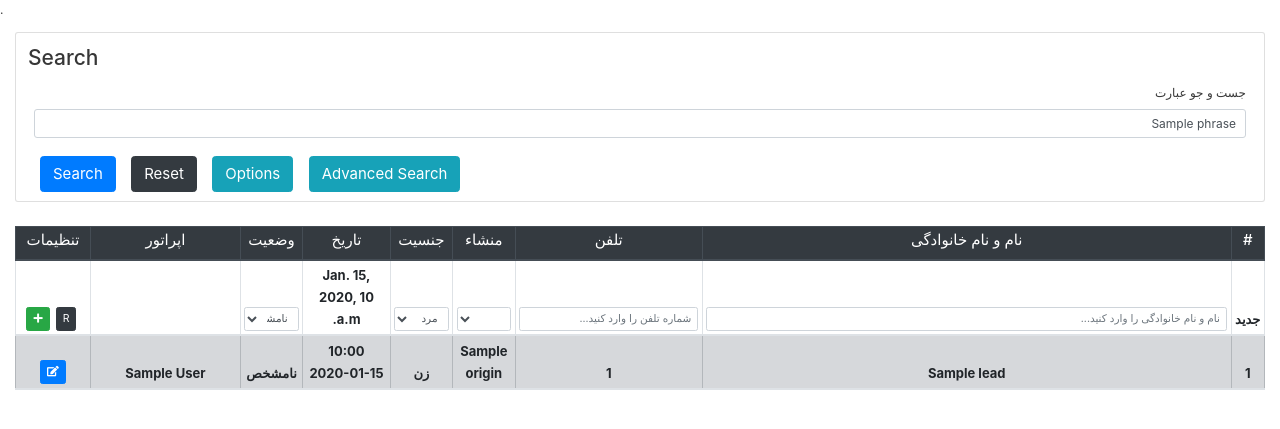
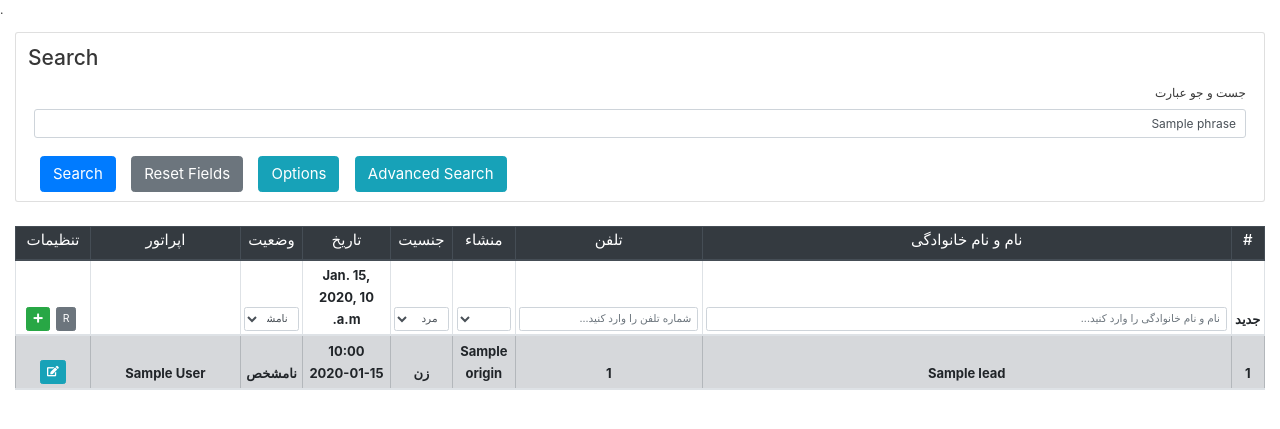
Before and after one commit to zahed-zibaee/academyfarda_landing_page1, a Django app: template templates/leads/export/export.html in a window 1280 px wide. Shown: the top 429 px of the page. Run offline with Django 3.2, Linux system fonts and the light colour scheme; the template is opened without the code that fills it: most values are stand-ins (such as "Sample title", 1, 10 or a date in 2020); lists and menus that the app fills with data are empty; some libraries are stand-ins or nearby versions.

Commit message:
button color export

```diff
--- a/templates/leads/export/export.html
+++ b/templates/leads/export/export.html
@@ -106,7 +106,7 @@
                     <div class="text-left px-3 py-1">
                         <button class="btn btn-info btn-lg mx-2" id="togglecard" type="button">Advanced Search</button>
                         <button class="btn btn-info btn-lg mx-2" id="togglecard2" type="button">Options</button>
-                        <button class="btn btn-dark btn-lg mx-2 " id="clear_value_search" type="button">Reset</button>
+                        <button class="btn btn-secondary btn-lg mx-2 " id="clear_value_search" type="button">Reset Fields</button>
                         <button class="btn btn-primary btn-lg mx-2" type="submit">Search</button>
                     </div>
             </form>
@@ -183,7 +183,7 @@
                         {{ request.user.first_name }} {{ request.user.last_name }}
                     </th>
                     <th class="d-print-none">
-                        <button class="btn btn-dark btn-sm mx-1" type="Reset" value="Reset">
+                        <button class="btn btn-secondary btn-sm mx-1" type="Reset" value="Reset">
                             <span class="bolder">R</span>
                         </button>
                         <button type="submit" class="btn btn-success btn-sm ">
@@ -260,7 +260,7 @@
                 {% endif %} {# lead.operator #}
                 <th class="d-print-none">
                     <div class="form-row justify-content-center">
-                    <button type="button" class="btn btn-primary btn-sm edit edit{{ lead.id }}" data-id="{{ lead.id }}"  value="delete"  >
+                    <button type="button" class="btn btn-info btn-sm edit edit{{ lead.id }}" data-id="{{ lead.id }}"  value="delete"  >
                         <i class="fas fa-edit"></i>
                     </button>
                 </th>
@@ -323,7 +323,7 @@
                         <button type="button" class="btn btn-dark btn-sm mx-1 times" data-id="{{ lead.id }}">
                             <i class="fa fa-times" ></i>
                         </button>
-                        <button type="submit" class="btn btn-info btn-sm mx-1" name="submit" value="edit">
+                        <button type="submit" class="btn btn-primary btn-sm mx-1" name="submit" value="edit">
                             <i class="fa fa-check" ></i>
                         </button>
                         {% if request.user.is_superuser %} {# superuser permition #}
@@ -378,10 +378,10 @@
                         <input name="text" type="text" class="form-control form-control-sm" value="{{ lead.question }}">
                     </td>
                     <td colspan="1">
-                        <button class="btn btn-dark btn-sm mx-1" type="Reset" value="Reset">
+                        <button class="btn btn-secondary btn-sm mx-1" type="Reset" value="Reset">
                             <span class="bolder">R</span>
                         </button>
-                        <button type="submit" class="btn btn-info btn-sm btn-comm mx-1">
+                        <button type="submit" class="btn btn-primary btn-sm btn-comm mx-1">
                             <i class="fa fa-check"></i>
                         </button>
                     </td>
@@ -437,10 +437,10 @@
                     </div>
                 </td>
                 <td colspan="1">
-                    <button class="btn btn-dark btn-sm mx-1" type="Reset" value="Reset">
+                    <button class="btn btn-secondary btn-sm mx-1" type="Reset" value="Reset">
                         <span class="bolder">R</span>
                     </button>
-                    <button type="submit" class="btn btn-info btn-sm mx-1" name="submit" value="edit">
+                    <button type="submit" class="btn btn-primary btn-sm mx-1" name="submit" value="edit">
                         <i class="fas fa-check"></i>
                     </button>
                     <button type="button" class="btn btn-danger btn-sm mx-1"  name="submit" value="delete" data-toggle="modal" data-target="#Popup_Label_Delete">
@@ -491,7 +491,7 @@
                     </select>
                 </td>
                 <td colspan="1">
-                    <button class="btn btn-dark btn-sm mx-1" type="Reset" value="Reset">
+                    <button class="btn btn-secondary btn-sm mx-1" type="Reset" value="Reset">
                         <span class="bolder">R</span>
                     </button>
                     <button type="submit" class="btn btn-success btn-sm mx-1">
@@ -541,7 +541,7 @@
 
                 <td>
                 <div class="form-inline justify-content-center">
-                    <button type="submit" class="btn btn-info btn-sm btn-comm mx-1">
+                    <button type="submit" class="btn btn-primary btn-sm btn-comm mx-1">
                         <i class="fa fa-check"></i>
                     </button>
                 </form>
@@ -604,7 +604,7 @@
                             <input name="text" type="text" class="form-control form-control-sm" placeholder="نظر شما">
                         </td>
                         <td class="d-print-none">
-                            <button class="btn btn-dark btn-sm mx-1" type="Reset" value="Reset">
+                            <button class="btn btn-secondary btn-sm mx-1" type="Reset" value="Reset">
                                 <span class="bolder">R</span>
                             </button>
                             <button type="submit" class="btn btn-success btn-sm"><i class="fas fa-plus"></i></button>
```
